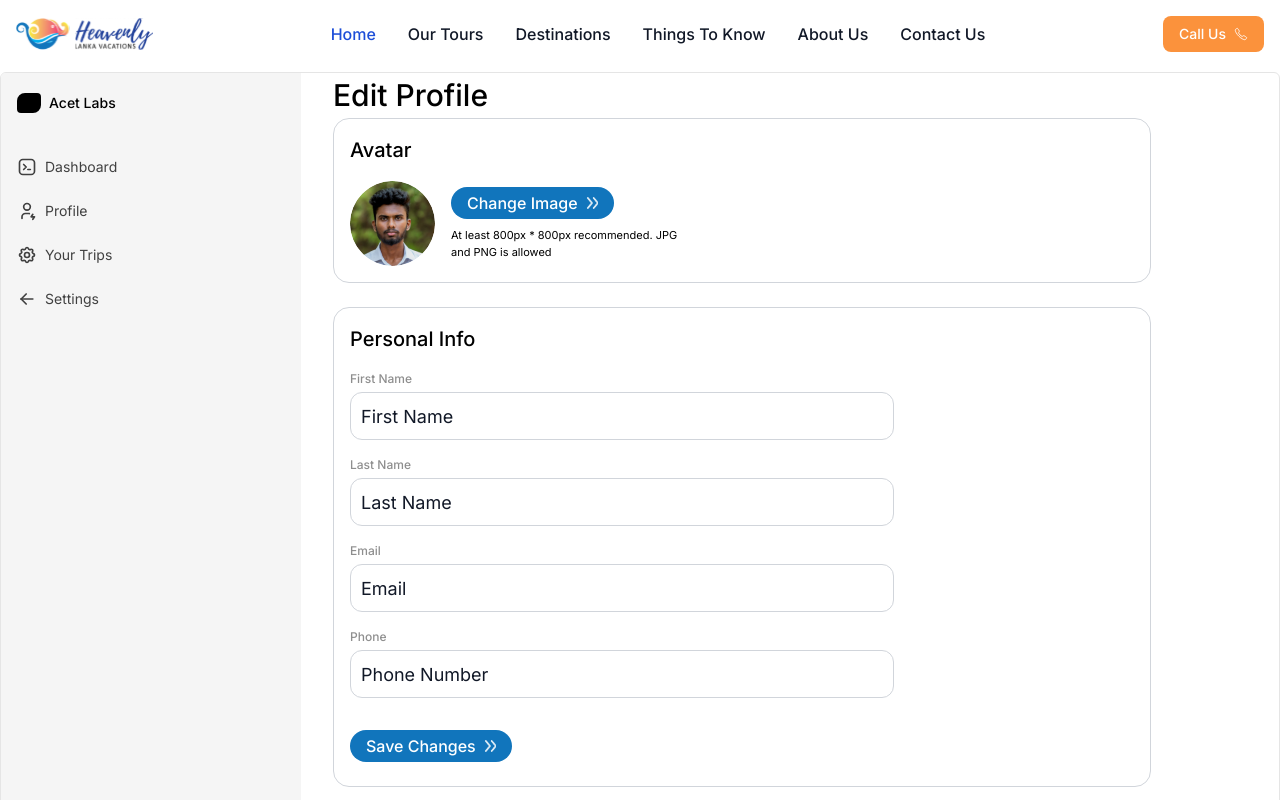
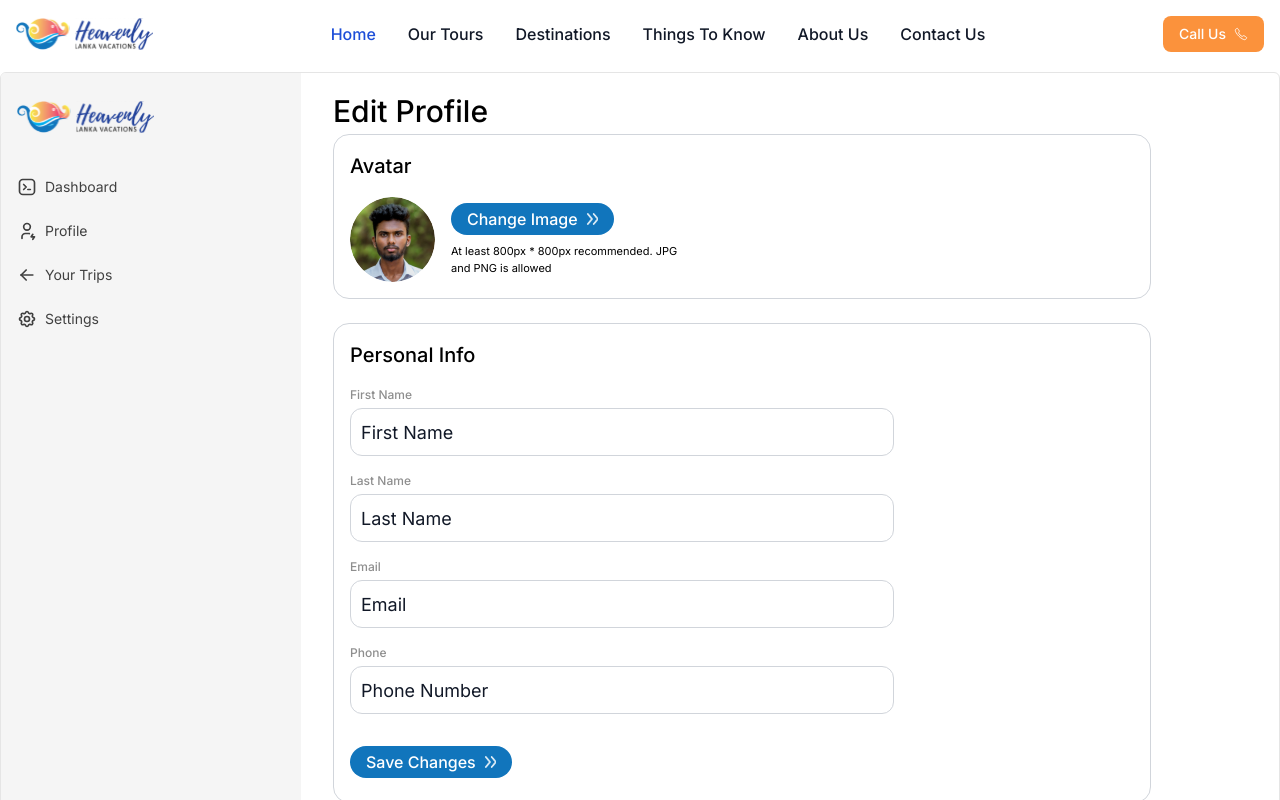
Before and after one commit to heavenlylanka/hl-front-end, a Next.js app: page /profile in a window 1280 px wide. Shown: the top 800 px of the page. Built offline with nearby package versions, Linux system fonts and the light colour scheme; a web font is replaced by a local one.

Commit message:
change-profile
change-icons, dashboard menu

```diff
--- a/src/app/profile/page.tsx
+++ b/src/app/profile/page.tsx
@@ -66,7 +66,7 @@ const Page: React.FC = () => {
       </div>
       */}
       <SidebarDemo>
-        <div className='flex-col mx-8 md:w-full lg:mr-32'>
+        <div className='flex-col mx-8 md:w-full lg:mr-32 pt-4'>
           <h1 className="text-[30px] font-medium">Edit Profile</h1>
 
           <div className='flex-col border border-gray-300 rounded-2xl p-4'>
--- a/src/components/SidebarDemo.tsx
+++ b/src/components/SidebarDemo.tsx
@@ -17,7 +17,6 @@ export function SidebarDemo({children}:Readonly<{children:React.ReactNode}>) {
     {
       label: "Dashboard",
       href: "/dashboard",
-
       icon: (
         <IconBrandTabler className="text-neutral-700 dark:text-neutral-200 h-5 w-5 flex-shrink-0" />
       ),
@@ -34,14 +33,14 @@ export function SidebarDemo({children}:Readonly<{children:React.ReactNode}>) {
       label: "Your Trips",
       href: "/yourtips",
       icon: (
-        <IconSettings className="text-neutral-700 dark:text-neutral-200 h-5 w-5 flex-shrink-0" />
+        <IconArrowLeft className="text-neutral-700 dark:text-neutral-200 h-5 w-5 flex-shrink-0" />
       ),
     },
     {
       label: "Settings",
       href: "/settings",
       icon: (
-        <IconArrowLeft className="text-neutral-700 dark:text-neutral-200 h-5 w-5 flex-shrink-0" />
+        <IconSettings className="text-neutral-700 dark:text-neutral-200 h-5 w-5 flex-shrink-0" />
       ),
     },
   ];
@@ -54,8 +53,8 @@ export function SidebarDemo({children}:Readonly<{children:React.ReactNode}>) {
       )}
     >
       <Sidebar open={open} setOpen={setOpen} animate={false}>
-        <SidebarBody className="justify-between gap-10">
-          <div className="flex flex-col flex-1 overflow-y-auto overflow-x-hidden">
+        <SidebarBody className="justify-between gap-10 ">
+          <div className="flex flex-col flex-1 overflow-y-auto overflow-x-hidden pt-2 ">
             <>
               <Logo />
             </>
@@ -94,13 +93,13 @@ export const Logo = () => {
       href="#"
       className="font-normal flex space-x-2 items-center text-sm text-black py-1 relative z-20"
     >
-      <div className="h-5 w-6 bg-black dark:bg-white rounded-br-lg rounded-tr-sm rounded-tl-lg rounded-bl-sm flex-shrink-0" />
+
       <motion.span
         initial={{ opacity: 0 }}
         animate={{ opacity: 1 }}
         className="font-medium text-black dark:text-white whitespace-pre"
       >
-        Acet Labs
+        <img src="Logo.svg" className="h-8" alt="Hevanly Logo" />
       </motion.span>
     </Link>
   );
```
